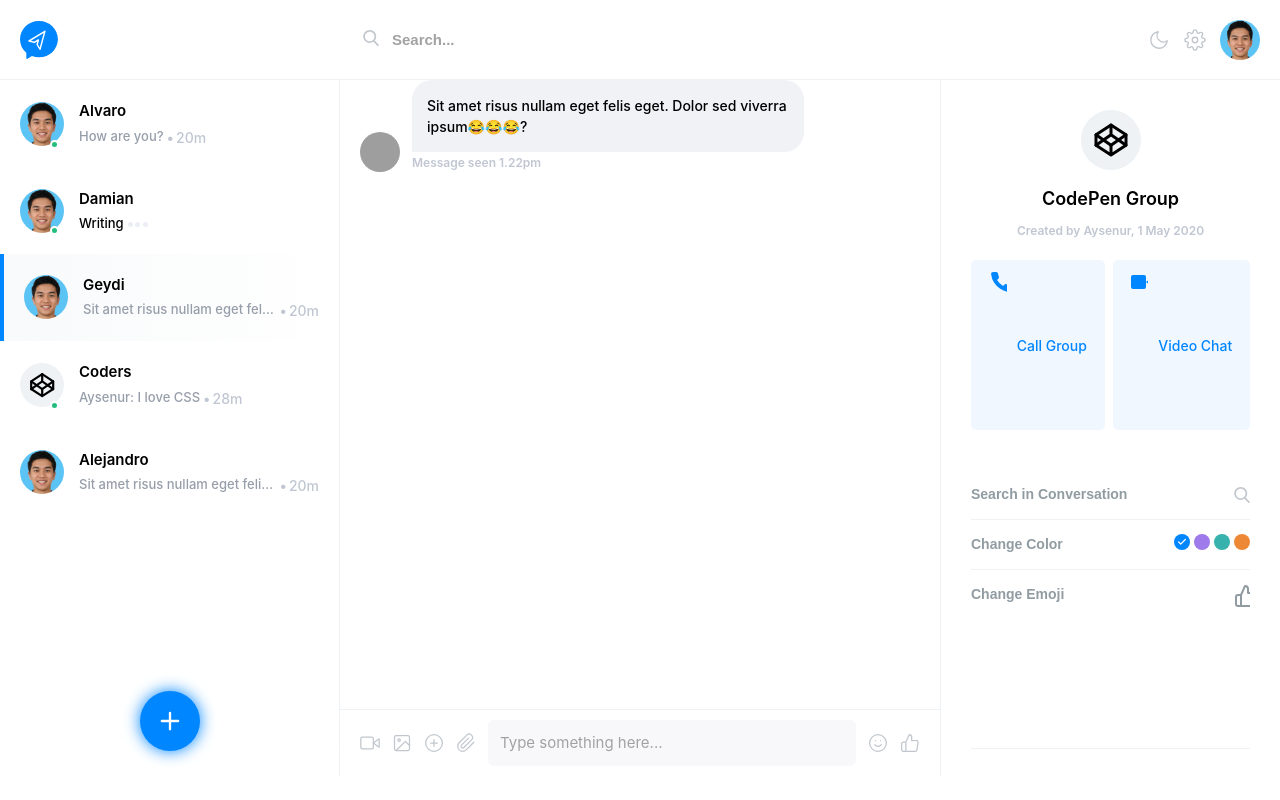
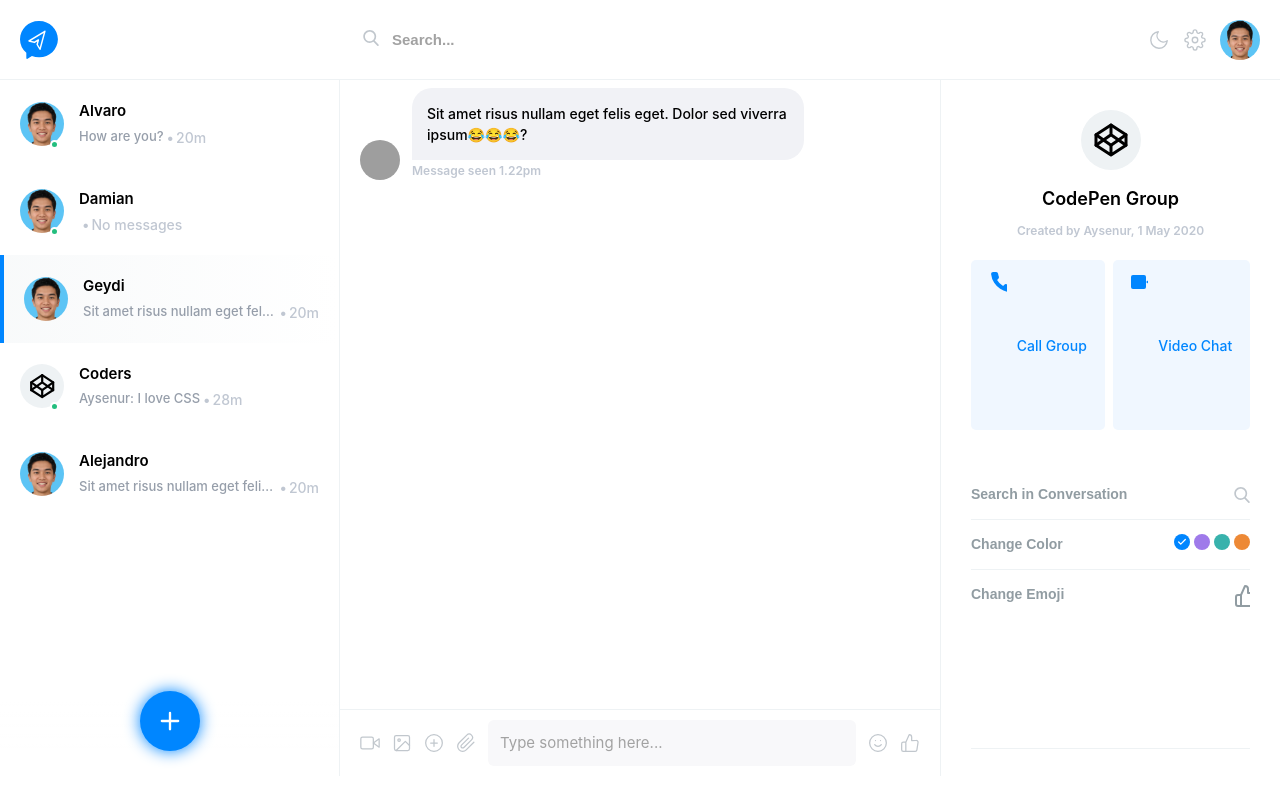
Before and after one commit to dnmonroy/messagesAppVue3VitePinia, a Vue app: page / in a window 1280 px wide. Both pictures are taken after a click on the element 169 px from the left and 297 px from the top of the page. Built offline with nearby package versions, Linux system fonts and the light colour scheme; grey boxes are pictures that could not be loaded.

Commit message:
fix problems and addding new features

```diff
--- a/src/components/ChatArea/ChatAreaFooterComponent.vue
+++ b/src/components/ChatArea/ChatAreaFooterComponent.vue
@@ -107,9 +107,27 @@ let textMessage = ref("");
 
 //methods
 const sendMessage = () => {
-  const message = new Message(textMessage.value, "21m", "", false, false, false);
-  processMessages(message,props.data.id).then(() => '');
-  textMessage.value = "";
+  if (isValidMessage()) {
+    const message = new Message(
+      textMessage.value,
+      "21m",
+      "",
+      false,
+      false,
+      false
+    );
+    processMessages(message, props.data.id).then(() => {
+    });
+    textMessage.value = "";
+  }
+};
+
+const isValidMessage = () => {
+  let flag = true;
+  if (textMessage.value.trim().length === 0) {
+    return false;
+  }
+  return flag;
 };
 </script>
 
--- a/src/components/ChatArea/ChatAreaMainComponent.vue
+++ b/src/components/ChatArea/ChatAreaMainComponent.vue
@@ -1,10 +1,22 @@
 <template>
   <div v-if="!props.data.messages.length > 0">
-    <div class="flex justify-center items-center" style="height: 74vh">No hay mensajes...</div>
+    <div class="flex justify-center items-center" style="height: 74vh">
+      No hay mensajes...
+    </div>
   </div>
 
-  <div v-else class="chat-area-main">
-    <div v-for="(item, index) in props.data.messages">
+  <div v-else class="chat-area-main pt-2">
+    <button
+      @click="useScrollToTop()"
+      id="myBtn"
+      class="detail-button text-xs fixed bottom-0 mb-24 ml-80"
+      style="z-index: 99999; opacity: 0.6; pointer-events: auto"
+      title="Go to top"
+    >
+      Top
+    </button>
+
+    <div v-for="(item, index) in props.data.messages" :key="index">
       <div class="chat-msg" :class="[{ owner: item.isOwner }]">
         <div class="chat-msg-profile">
           <img
@@ -32,10 +44,56 @@
 </template>
 
 <script setup>
+import { onMounted, watch } from "vue";
+import {
+  useScrollToBottom,
+  useScrollToTop,
+  useShowAndHideScrollTopButton,
+} from "@/shared/utils";
+import { useMainStore } from "@/stores/mainStore";
+import { storeToRefs } from "pinia";
 
 const props = defineProps({
   data: Object,
 });
+
+//variable
+const store = useMainStore();
+const { activeChat } = storeToRefs(store);
+
+//watch
+watch(activeChat, () => {
+  setTimeout(() => {
+    useScrollToBottom(false);
+    useShowAndHideScrollTopButton();
+  }, 200);
+});
+
+//hooks
+onMounted(() => {
+  useScrollToBottom(false);
+  useShowAndHideScrollTopButton();
+});
 </script>
 
-<style scoped></style>
+<style scoped>
+#myBtn {
+  display: none; /* Hidden by default */
+  /*position: fixed; !* Fixed/sticky position *!*/
+  /*bottom: 20px; !* Place the button at the bottom of the page *!*/
+  /*right: 30px; !* Place the button 30px from the right *!*/
+  /*z-index: 99; !* Make sure it does not overlap *!*/
+  /*border: none; !* Remove borders *!*/
+  /*outline: none; !* Remove outline *!*/
+  /*background-color: var(--button-color);*/
+  /*!* Set a background color *!*/
+  /*color: white; !* Text color *!*/
+  /*cursor: pointer; !* Add a mouse pointer on hover *!*/
+  padding: 10px 20px 10px 20px; /* Some padding */
+  /*border-radius: 10px; !* Rounded corners *!*/
+}
+
+#myBtn:hover {
+  opacity: 1 !important;
+}
+</style>
--- a/src/shared/mockups.js
+++ b/src/shared/mockups.js
@@ -47,7 +47,7 @@ export const useUserMockup = [
     contactName: "Damian",
     avatarImg: "path",
     phoneNumber: 53068799,
-    writing: true,
+    writing: false,
     messages: [],
     online: true,
   },
--- a/src/shared/utils.js
+++ b/src/shared/utils.js
@@ -0,0 +1,38 @@
+export const useScrollToBottom = (smooth = true) => {
+  const area = document.getElementById("chat-area");
+  // area.scrollTo(0,area.scrollHeight);
+  smooth
+    ? area.scrollTo({
+        left: 0,
+        top: area.scrollHeight,
+        behavior: "smooth",
+      })
+    : area.scrollTo({
+        left: 0,
+        top: area.scrollHeight,
+      });
+};
+
+export const useScrollToTop = () => {
+  const area = document.getElementById("chat-area");
+  area.scrollTop = 0; // For Safari
+  area.scrollTop = 0; // For Chrome, Firefox, IE and Opera
+};
+
+export const useShowAndHideScrollTopButton = () => {
+  const area = document.getElementById("chat-area");
+  const myButton = document.getElementById("myBtn");
+
+  // When the user scrolls down 20px from the top of the document, show the button
+  document.getElementById("chat-area").onscroll = function () {
+    scrollFunction();
+  };
+
+  function scrollFunction() {
+    if (area.scrollTop > 20 || area.scrollTop > 20) {
+      myButton.style.display = "block";
+    } else {
+      myButton.style.display = "none";
+    }
+  }
+};
--- a/src/stores/mainStore.js
+++ b/src/stores/mainStore.js
@@ -3,6 +3,7 @@ import { computed, ref } from "vue";
 import { useUserMockup } from "@/shared/mockups";
 import axios from "axios";
 import Message from "@/models/message";
+import { useScrollToBottom } from "@/shared/utils";
 
 export const useMainStore = defineStore("mainStore", () => {
   //state
@@ -19,8 +20,14 @@ export const useMainStore = defineStore("mainStore", () => {
     activeChat.value = id;
   };
 
+  const getChatById = (idChat) => {
+    return userMockup.value.filter((chat) => chat.id === idChat)[0];
+  };
+
   const processMessages = async (message, idChat) => {
     addMessageToList(message, idChat, true);
+    //set the second person writing indicator
+    getChatById(idChat).writing = true;
     return new Promise((resolve, reject) => {
       axios
         .get(`http://localhost:5173/api${message.text}`, {
@@ -47,18 +54,18 @@ export const useMainStore = defineStore("mainStore", () => {
           addMessageToList(botMessage, idChat, false);
           resolve(response);
         })
-        .catch((error) => reject(error));
+        .catch((error) => reject(error))
+        .finally(() => (getChatById(idChat).writing = false));
     });
   };
 
   const addMessageToList = (message, idChat, isOwner) => {
-    //currentChat
-    const chat = userMockup.value.filter((chat) => chat.id === idChat)[0];
     //last object message of chat
-    const lastObjectMessage = chat.messages[chat.messages.length - 1];
+    const lastObjectMessage =
+      getChatById(idChat).messages[getChatById(idChat).messages.length - 1];
     //if there aren't messages we create the first message
     if (!lastObjectMessage) {
-      chat.messages = [
+      getChatById(idChat).messages = [
         {
           isOwner: isOwner,
           messages: [message],
@@ -71,11 +78,14 @@ export const useMainStore = defineStore("mainStore", () => {
     }
     //is the message to add is not belong to the before message
     else {
-      chat.messages.push({
+      getChatById(idChat).messages.push({
         isOwner: isOwner,
         messages: [message],
       });
     }
+    setTimeout(()=>{
+      useScrollToBottom();
+    },100)
   };
 
   return {
--- a/src/views/ChatListView.vue
+++ b/src/views/ChatListView.vue
@@ -18,9 +18,11 @@
                 <div class="msg-content">
                     <dots-writing-animation-component v-if="item.writing"/>
                     <span class="msg-message"
-                          v-if="!item.writing">{{lastMessage(item).text}}</span>
+                          v-if="!item.writing && item.messages.length > 0">{{lastMessage(item).text}}</span>
                     <span class="msg-date"
-                          v-if="!item.writing">{{lastMessage(item).dateSend}}</span>
+                          v-if="!item.writing && item.messages.length > 0">{{lastMessage(item).dateSend}}</span>
+                    <span class="msg-date"
+                          v-if="!item.writing && !item.messages.length > 0">No messages</span>
                 </div>
 
             </div>
--- a/src/views/ChatMessageView.vue
+++ b/src/views/ChatMessageView.vue
@@ -1,11 +1,11 @@
 <template>
-  <div class="chat-area" v-if="activeChat">
+  <div class="chat-area" id="chat-area" v-if="activeChat">
     <chat-area-header-component
       v-if="activeChatData.isGroup"
       :data="activeChatData"
     />
     <chat-area-main-component :data="activeChatData" />
-    <chat-area-footer-component :data="activeChatData"/>
+    <chat-area-footer-component :data="activeChatData" />
   </div>
   <div v-else class="flex h-full w-full items-center justify-center">
     Seleccione un contacto para comenzar a escribir...
```
